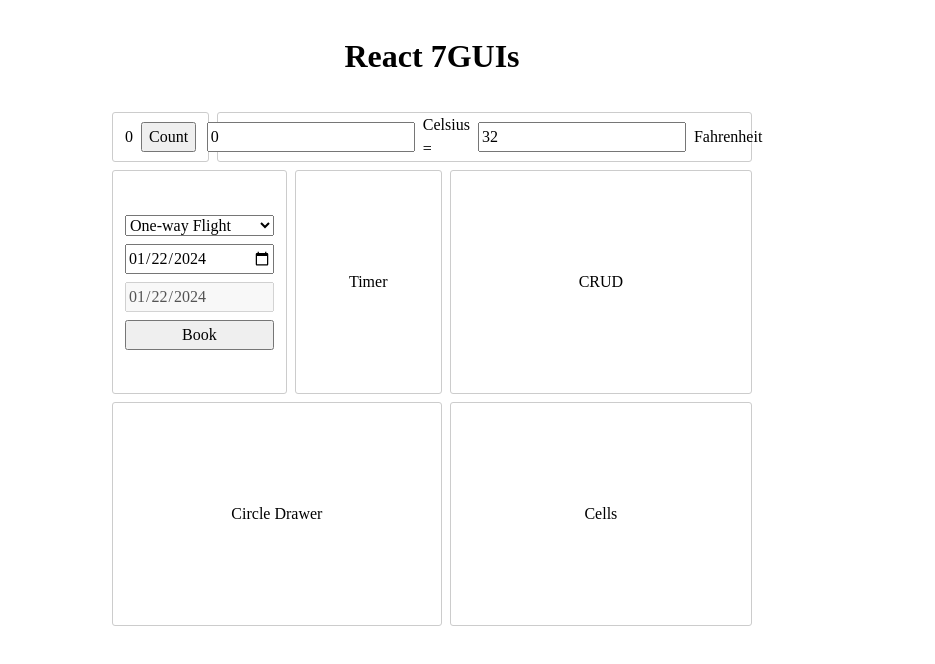
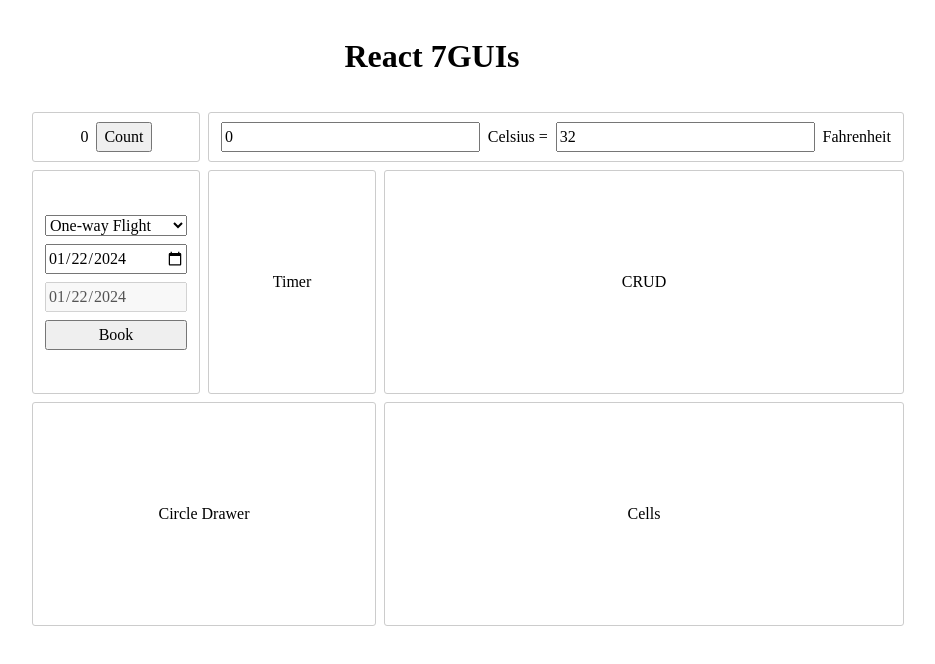
Before and after one commit to mancuoj-collective/react-7guis, a React (Vite) app: page / in a window 1280 px wide. Shown: the top 664 px of the page, without its empty margins (208-1143 px from the left). Built offline with nearby package versions, Linux system fonts and the light colour scheme.

Commit message:
style: 800px 9x10 grid

```diff
--- a/src/styles/index.css
+++ b/src/styles/index.css
@@ -1,6 +1,6 @@
 .app {
   display: grid;
-  grid-template-columns: 1fr min(80ch, calc(100% - 64px)) 1fr;
+  grid-template-columns: 1fr 800px 1fr;
   column-gap: 32px;
 }
 
@@ -16,17 +16,17 @@
 .guis {
   display: grid;
   grid-template-rows: repeat(9, 50px);
-  grid-template-columns: repeat(8, 1fr);
+  grid-template-columns: repeat(10, 80px);
   grid-template-areas:
-    'counter converter converter converter converter converter converter converter'
-    'booker booker timer timer crud crud crud crud'
-    'booker booker timer timer crud crud crud crud'
-    'booker booker timer timer crud crud crud crud'
-    'booker booker timer timer crud crud crud crud'
-    'drawer drawer drawer drawer cells cells cells cells'
-    'drawer drawer drawer drawer cells cells cells cells'
-    'drawer drawer drawer drawer cells cells cells cells'
-    'drawer drawer drawer drawer cells cells cells cells';
+    'counter counter converter converter converter converter converter converter converter converter'
+    'booker booker timer timer crud crud crud crud crud crud'
+    'booker booker timer timer crud crud crud crud crud crud'
+    'booker booker timer timer crud crud crud crud crud crud'
+    'booker booker timer timer crud crud crud crud crud crud'
+    'drawer drawer drawer drawer cells cells cells cells cells cells'
+    'drawer drawer drawer drawer cells cells cells cells cells cells'
+    'drawer drawer drawer drawer cells cells cells cells cells cells'
+    'drawer drawer drawer drawer cells cells cells cells cells cells';
   gap: 8px;
 }
 
```
